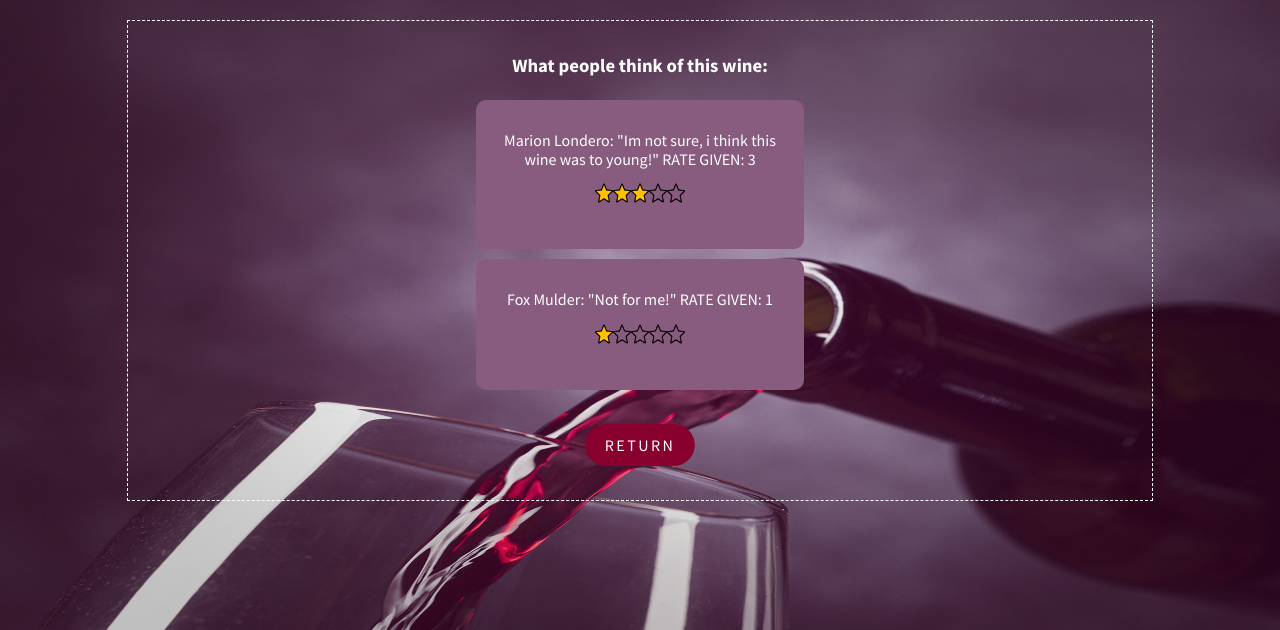
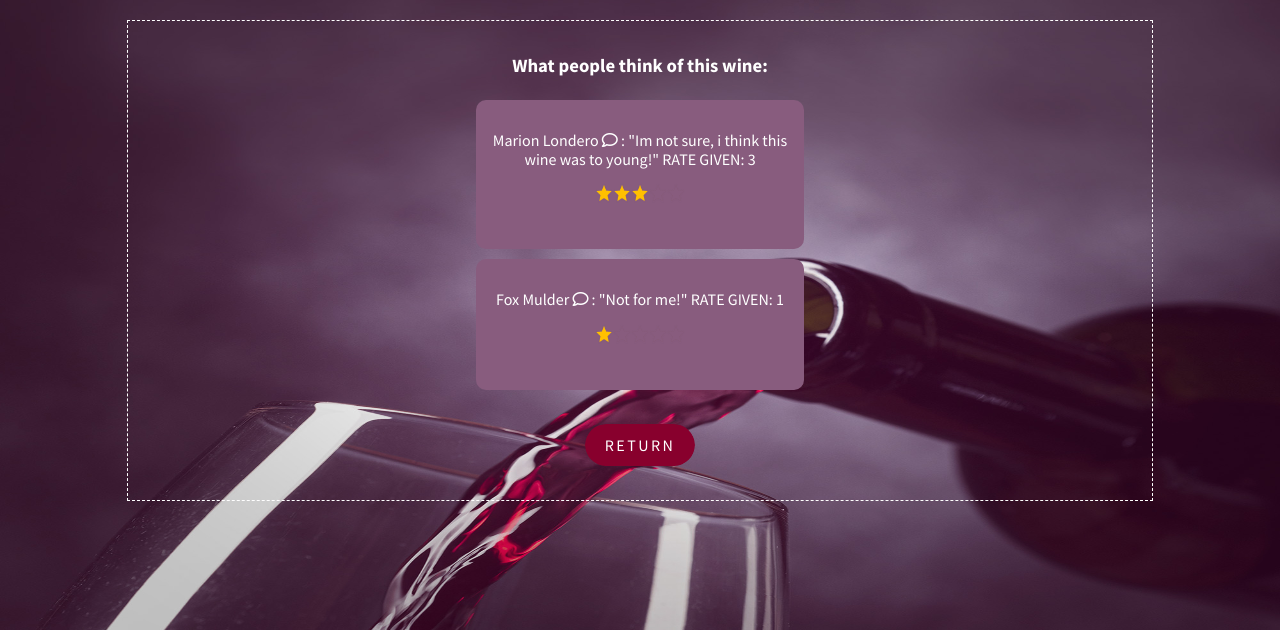
Before and after one commit to MAshhh11/myCave, a PHP site: page /comments.php?id=4 in a window 1280 px wide. Shown: the part 96-726 px from the top of the page. Run offline with PHP 8.4, Linux system fonts and the light colour scheme; data comes from the database, SQL or seed files in the repository; some libraries are stand-ins or nearby versions.

Commit message:
finalisation

```diff
--- a/assets/css/_allSite.scss
+++ b/assets/css/_allSite.scss
@@ -158,6 +158,10 @@
     text-align:center;
     padding: 10px;
     border-radius: 10px;
+    background-image: url(../img/card.png), ;
+    background-size: 100%;
+    background-repeat: no-repeat;
+
 }
 #card2 {
     width: 90%;
@@ -167,6 +171,7 @@
     font-family: "SourceSansPro-Regular", sans-serif;
     text-align:center;
     padding: 10px;
+    background-position: 50% 30%;
 }
 
 #cartouche {
@@ -333,6 +338,7 @@
     align-items: center;
     padding: 2vh;
     flex-grow: 1;
+
 }
 .description2 {
     padding-right: 20%;
@@ -342,6 +348,7 @@
 .item {
     flex-grow: 1;
     width: 50%;
+
 }
 nav ul li {
     list-style-type: none;
@@ -354,3 +361,27 @@
     padding: 2vh;
     flex-grow: 1;
 }
+.fond{
+    background-image: url(../img/card2.png);
+    background-size: 60%;
+    background-repeat: no-repeat;
+    background-position: 55% 0%;
+
+}
+
+#card3 {
+    width: 30%;
+    height: auto;
+    margin: 10px auto;
+    background-color: $color-3;
+    font-family: "SourceSansPro-Regular", sans-serif;
+    text-align:center;
+    padding: 10px;
+    border-radius: 10px;
+    background-size: 100%;
+    background-repeat: no-repeat;
+}
+
+#gallery{
+    margin-top: 13vh;
+}
--- a/assets/css/_mediaqueries.scss
+++ b/assets/css/_mediaqueries.scss
@@ -10,6 +10,7 @@
         background-position:50% 0%;
         background: fixed center no-repeat cover;
     }
+
     #card{
         width: 80%;
     }
@@ -38,7 +39,13 @@
     #card2 {
         height: auto;
     }
-
+    .fond{
+        background-image: none;
+    }
+    #card2 {
+        background-image: none;
+        background-color: $color-3;
+    }
  }
 
 // Medium devices (tablets, 768px and up)
@@ -72,6 +79,14 @@
     }
     #card2 {
         height: 90%;
+    }
+    .fond {
+        background-image: url(../img/card2.png);
+    }
+    #card2 {
+
+        background-image: url(../img/landscape.jpg);
+        background-position: 50% 30%;
     }
 
 }
--- a/assets/css/style.css
+++ b/assets/css/style.css
@@ -155,6 +155,9 @@
   text-align: center;
   padding: 10px;
   border-radius: 10px;
+  background-image: url(../img/card.png);
+  background-size: 100%;
+  background-repeat: no-repeat;
 }
 
 #card2 {
@@ -165,6 +168,7 @@
   font-family: "SourceSansPro-Regular", sans-serif;
   text-align: center;
   padding: 10px;
+  background-position: 50% 30%;
 }
 
 #cartouche {
@@ -359,6 +363,30 @@
   flex-grow: 1;
 }
 
+.fond {
+  background-image: url(../img/card2.png);
+  background-size: 60%;
+  background-repeat: no-repeat;
+  background-position: 55% 0%;
+}
+
+#card3 {
+  width: 30%;
+  height: auto;
+  margin: 10px auto;
+  background-color: #885c7e;
+  font-family: "SourceSansPro-Regular", sans-serif;
+  text-align: center;
+  padding: 10px;
+  border-radius: 10px;
+  background-size: 100%;
+  background-repeat: no-repeat;
+}
+
+#gallery {
+  margin-top: 13vh;
+}
+
 @media (min-width: 300px) {
   body {
     background-size: 215%;
@@ -402,6 +430,15 @@
   #card2 {
     height: auto;
   }
+
+  .fond {
+    background-image: none;
+  }
+
+  #card2 {
+    background-image: none;
+    background-color: #885c7e;
+  }
 }
 @media (min-width: 768px) {
   body {
@@ -440,6 +477,15 @@
 
   #card2 {
     height: 90%;
+  }
+
+  .fond {
+    background-image: url(../img/card2.png);
+  }
+
+  #card2 {
+    background-image: url(../img/landscape.jpg);
+    background-position: 50% 30%;
   }
 }
 @media (min-width: 992px) {
--- a/assets/php/function.php
+++ b/assets/php/function.php
@@ -31,6 +31,7 @@
                                     <p><?= $row['wine_year']; ?></p>
                                 </div>
                                 <div class="item">
+                                    <p><i class="fas fa-wine-glass-alt fa-2x"></i></p>
                                     <p><?= $row['grapes']; ?></p>
                                     <p  class="description2"><?= $row['country']; ?></p>
                                     <p class="description2"><?= $row['region']; ?></p>
@@ -62,9 +63,9 @@
         while($row = $sql->fetch()){
         ?>
            <div id="card">
-                <p><?= $row['firstname']; ?></p>
-                <p><?= $row['lastname']; ?></p>
-                <p><?= $row['email']; ?></p>
+            <p><i class="far fa-address-card fa-2x"></i></p>
+                <p><?= $row['firstname']; ?>  <?= $row['lastname']; ?></p>
+                <p><i class="fas fa-at"></i>  <?= $row['email']; ?></p>
                 <a class="button3" href="modifyuser.php?id=<?= $row['id']; ?>"> MODIFY</a>
                 <a class="confirm button3" href="deleteuser.php?id=<?= $row['id']; ?>"> DELETE</a>
             </div>
@@ -86,7 +87,8 @@
             while($row = $sql->fetch()){
             ?>
                <div id="card">
-                    <p><?= $row['user_fullname']; ?> said:</p>
+                    <p><i class="far fa-comment fa-2x"></i></p>
+                    <p><?= $row['user_fullname']; ?></p>
                     <p>"<?= $row['comment']; ?>"</p>
                     <a class="confirm button3" href="deletecomment.php?id=<?= $row['id_rate']; ?>"> DELETE</a>
                 </div>
@@ -108,6 +110,7 @@
         while($row = $sql->fetch()){
         ?>
            <div id="card">
+                <p><i class="fas fa-wine-glass-alt fa-2x"></i></p>
                 <p><?= $row['name']; ?></p>
                 <p><?= $row['grapes']; ?></p>
                 <p><?= $row['wine_year']; ?></p>
@@ -154,7 +157,7 @@
                     <?php }if($average_rate >= 5  && $average_rate < 6){ ?>
                         <img src="assets/img/star5.png" alt="star5" class="stars" width="40">
                     <?php } ?>
-                    <a href="comments.php?id=<?= $row['id']; ?>">See comments</a>
+                    <a href="comments.php?id=<?= $row['id']; ?>">See comments  <i class="far fa-comment"></i></a>
 <?php } else{ ?>
                 <img src="assets/img/star0.png" alt="star0" class="stars" width="40">
 
--- a/assets/php/header.php
+++ b/assets/php/header.php
@@ -6,7 +6,7 @@
     <title>MyCave</title>
     <link rel="stylesheet" type="text/css" href="assets/css/normalize.css">
     <link rel="stylesheet" type="text/css" href="assets/css/style.css">
-    <link rel="stylesheet" href="https://cdnjs.cloudflare.com/ajax/libs/font-awesome/4.7.0/css/font-awesome.min.css">
+    <link rel="stylesheet" href="https://pro.fontawesome.com/releases/v5.10.0/css/all.css" integrity="sha384-AYmEC3Yw5cVb3ZcuHtOA93w35dYTsvhLPVnYs9eStHfGJvOvKxVfELGroGkvsg+p" crossorigin="anonymous"/>
 
 
 </head>
--- a/comments.php
+++ b/comments.php
@@ -23,8 +23,10 @@
             <h3 class="ml3">What people think of this wine: </h3>
 
             <?php while($row = $sql->fetch()){ ?>
-                <div id="card" class="flex">
-                    <p><?= $row['user_fullname']; ?>: "<?= $row['comment']; ?>" RATE GIVEN: <?= $row['rate']; ?>
+                <div id="card3" class="flex">
+
+                    <p><?= $row['user_fullname']; ?>  <i class="far fa-comment"></i> : "<?= $row['comment']; ?>"
+                    RATE GIVEN: <?= $row['rate']; ?>
 
                 <?php
                 //AFFICHAGE DES ETOILES SELON LA NOTE
--- a/index.php
+++ b/index.php
@@ -32,7 +32,7 @@
 ?>
 
 <section>
-    <article id="cartouche">
+    <article id="cartouche" class="fond">
         <div id="text-welcome">
             <h1 class="ml3">WELCOME TO MYCAVE</h1>
             <p>If you are a member of the staff, please login to myCave:</p>
@@ -48,7 +48,7 @@
                     <input type="submit" name="submit-login" class="btn" value="LOGIN">
                 </div>
                 <div>
-                    <a href="winelist.php" class="button3">SEE OUR WINE GALLERY</a>
+                    <a id="gallery" href="winelist.php" class="button3">SEE OUR WINE GALLERY</a>
                 </div>
             </div>
             </form>
--- a/profile.php
+++ b/profile.php
@@ -66,7 +66,7 @@
                 <a href="add_wine.php" class="button3">ADD WINE</a>
                 <a href="winelist.php" class="button3">WINE LIST</a>
             </div>
-            <div id="card">
+            <div id="card3">
                 <?php
                 if (isset($_SESSION['id']) && $_SESSION['id'] == 3){
                     // SELON SI L'USER EST ADMIN OU PAS AFFICHAGE D'UNE CARTE AVEC DES BOUTONS ?>
```
Also changed, not shown: assets/img/card.png (added), assets/img/card2.png (added), assets/img/star1.png, assets/img/star2.png, assets/img/star3.png, assets/img/star4.png, assets/img/star5.png, 1 other file.
